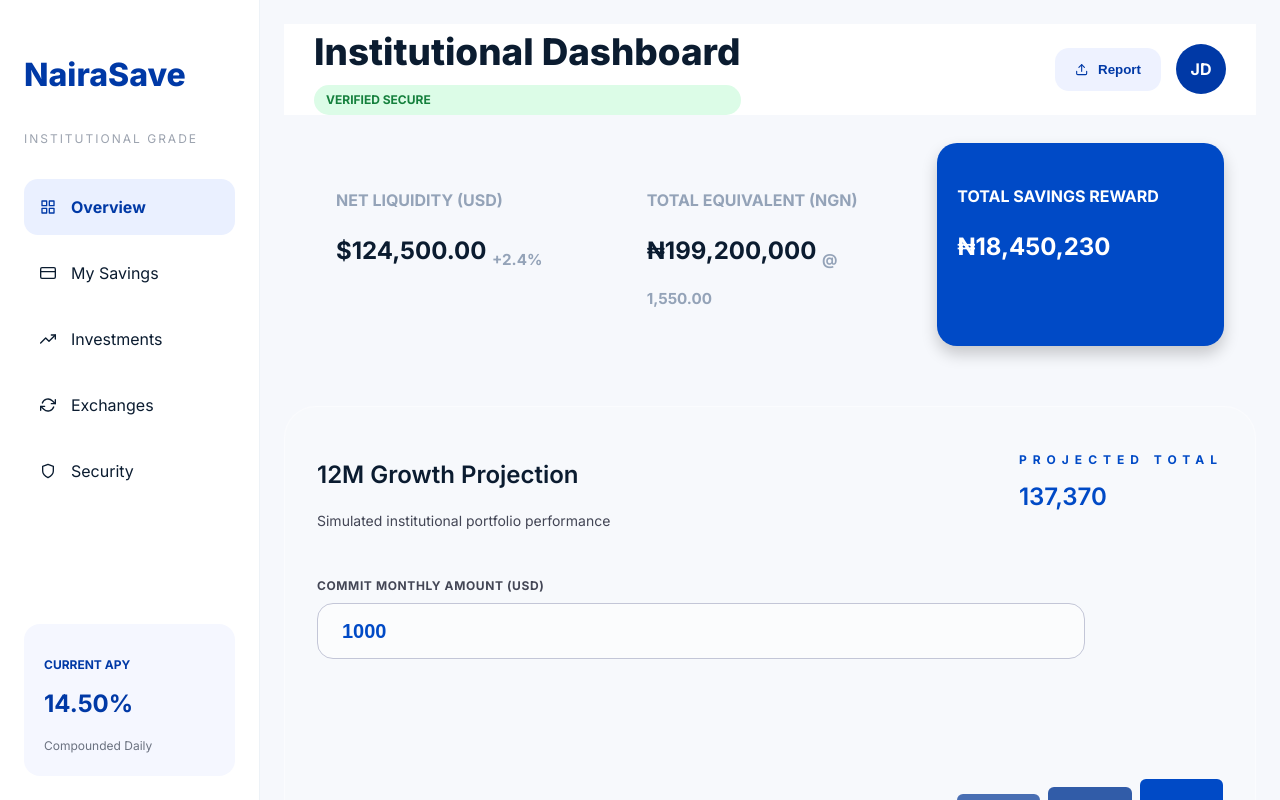
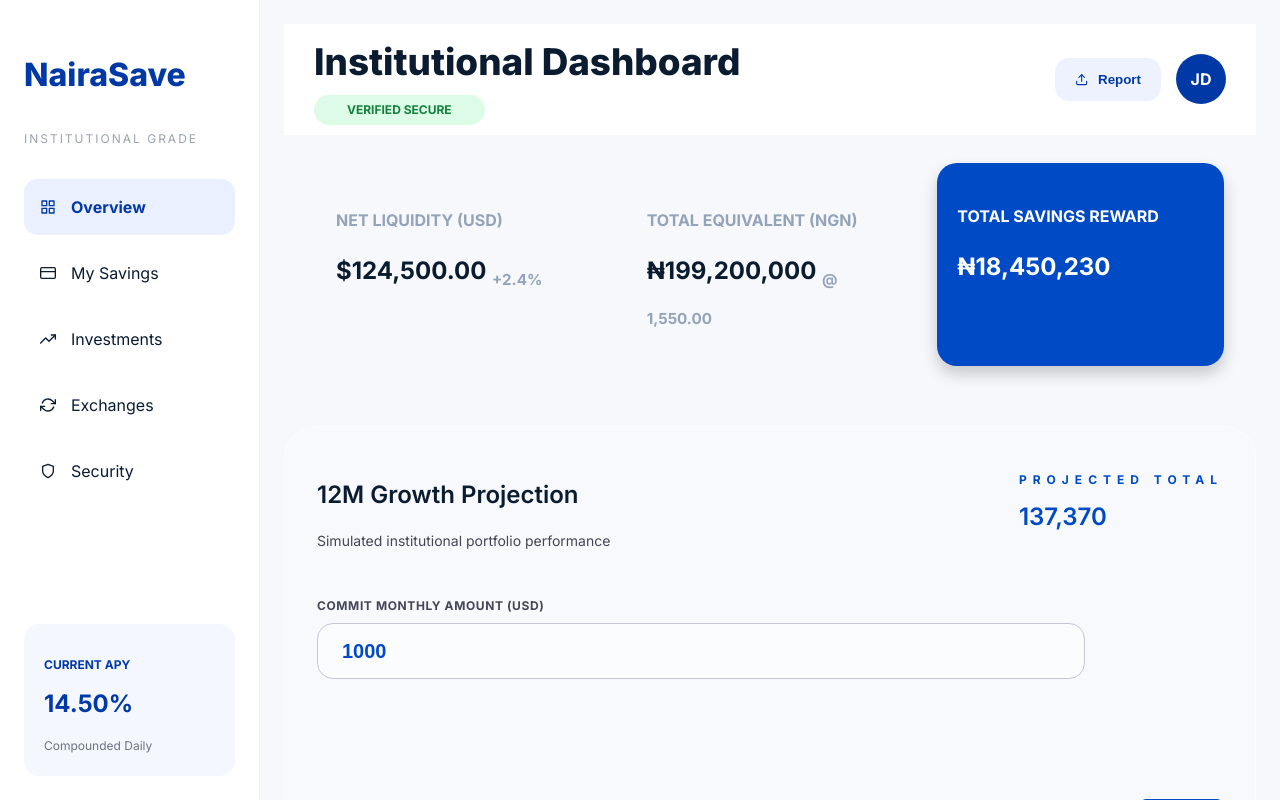
Before and after one commit to Chideradotcom/nairasave, a React (Vite) app: page /dashboard in a window 1280 px wide. Shown: the top 800 px of the page. Built offline with nearby package versions, Linux system fonts and the light colour scheme.

Commit message:
Additional corrections to the padding of the header

```diff
--- a/src/pages/dashboard/mainheader/MainHeader.module.css
+++ b/src/pages/dashboard/mainheader/MainHeader.module.css
@@ -1,6 +1,6 @@
 .header {
   background: white;
-  padding: 0 30px;
+  padding: 10px 30px;
   display: flex;
   justify-content: space-between;
   align-items: center;
@@ -34,6 +34,9 @@
   font-size: 12px;
   font-weight: 700;
   margin: 0;
+  width: 100%;
+  max-width: 40%;
+  text-align: center;
 }
 
 .right {
```
